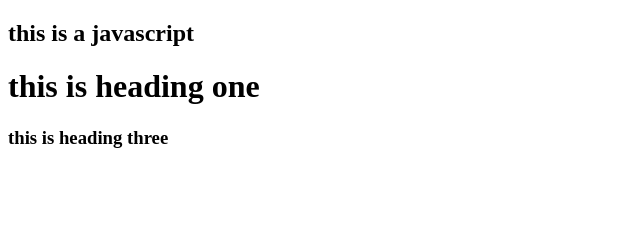
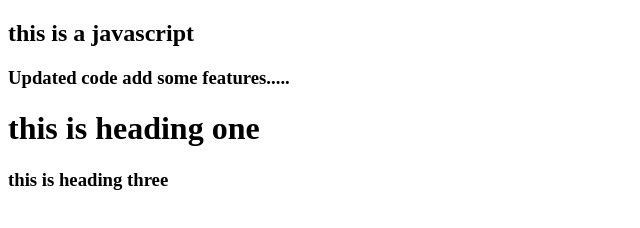
Before and after one commit to MuleSatishReddy/document, a plain HTML site: page index.html in a window 1280 px wide. Shown: the whole page, without its empty margins (0-640 px from the left). Drawn offline with Linux system fonts and the light colour scheme.

Commit message:
'version-2'

```diff
--- a/index.html
+++ b/index.html
@@ -7,6 +7,7 @@
 </head>
 <body id="body">
     <h2>this is a javascript</h2>
+    <h3>Updated code add some features.....</h3>
     <script src="./app.js"></script>
     <img src="./images/istockphoto-1494104649-1024x1024.jpg" alt="">
 </body>
```
